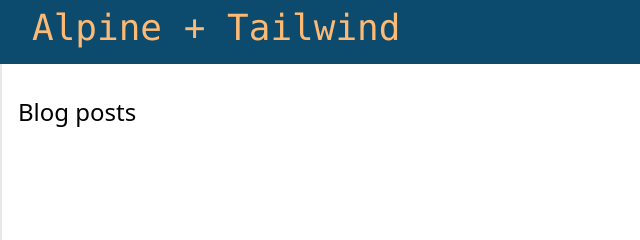
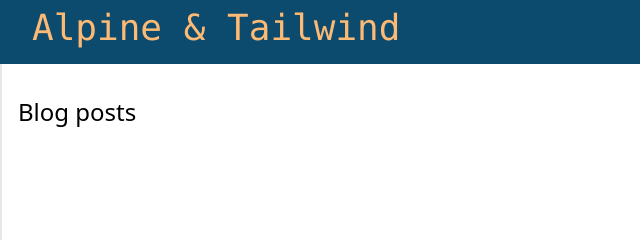
Before and after one commit to CharcoalStyles/AlpineJS-TailwindCSS-Parcel, a website built with Parcel: page src/index.html in a window 1280 px wide. Shown: the top 240 px of the page, 0-640 px from the left. Built offline with nearby package versions, Linux system fonts and the light colour scheme; no server answers.

Commit message:
Update index.html

```diff
--- a/src/index.html
+++ b/src/index.html
@@ -4,7 +4,7 @@
 <head>
   <meta charset='utf-8'>
   <meta http-equiv='X-UA-Compatible' content='IE=edge'>
-  <title>Alpine + Tailwind in Parcel</title>
+  <title>Alpine & Tailwind in Parcel</title>
   <meta name='viewport' content='width=device-width, initial-scale=1'>
   <link href="index.css" rel="stylesheet">
   <script type="module" src="index.js"></script>
@@ -13,7 +13,7 @@
 <body>
   <div
     class="fixed top-0 left-0 w-screen h-16 text-center px-8 bg-sky-900 text-black py-2 flex flex-row justify-between items-baseline">
-    <h1 class="text-orange-300 font-mono">Alpine + Tailwind</h1>
+    <h1 class="text-orange-300 font-mono">Alpine & Tailwind</h1>
     <div class="flex flex-row"
       x-data="{tech: [{name: 'AlpineJS', url: 'https://alpinejs.dev/'}, {name: 'TailwindCSS', url: 'https://tailwindcss.com/'}, {name: 'Parcel', url: 'https://parceljs.org/'}]}">
       <template x-for="t in tech" :key="t.name">
```
